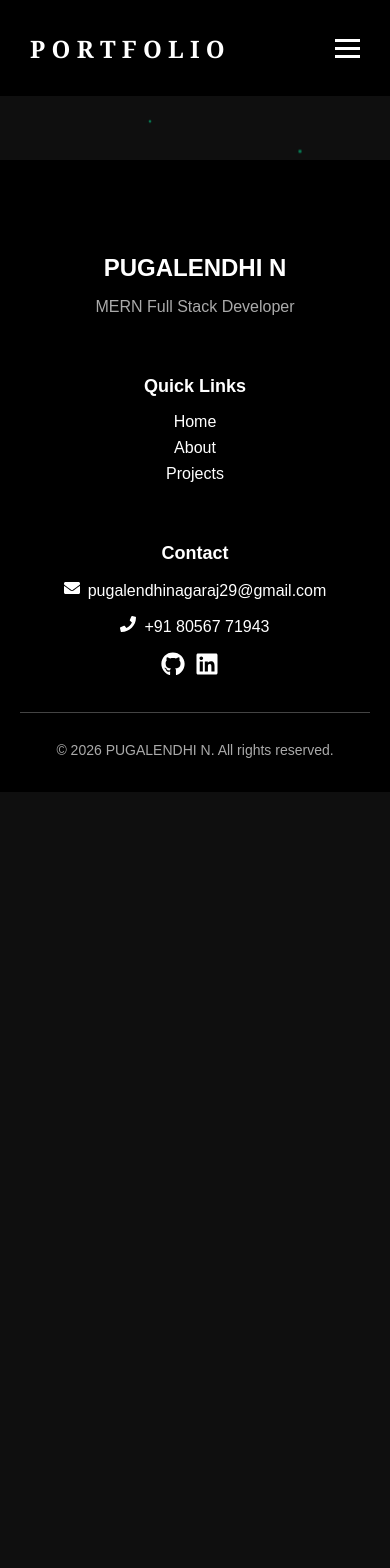
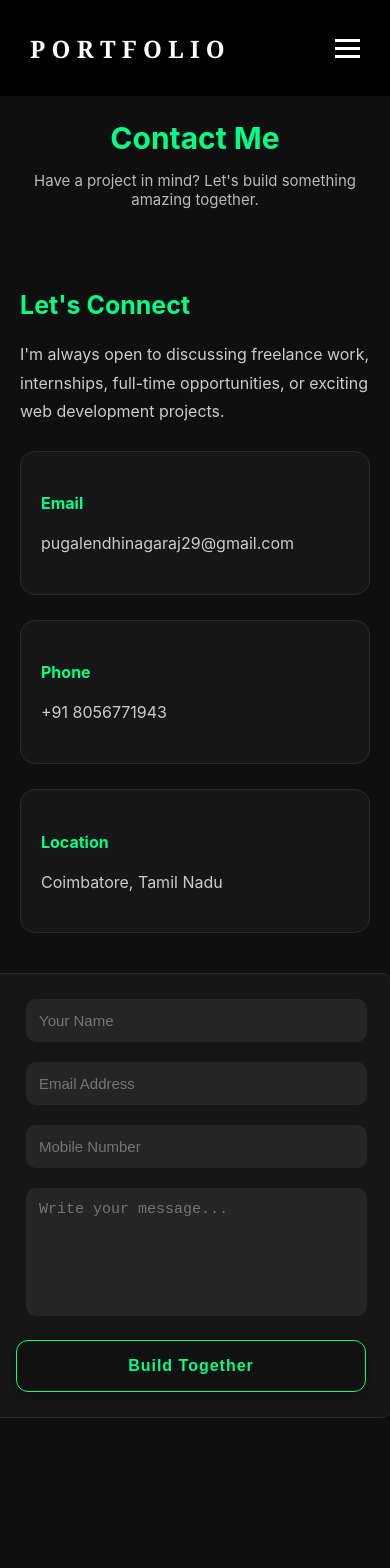
Before and after one commit to PUGALENDHI-N/Portfolio, a React (Create React App) app: page /contact in a window 390 px wide. Shown: the top 1568 px of the page. Before the commit the page ends 844 px from the top, so only its background shows below. Built offline with nearby package versions, Linux system fonts and the light colour scheme.

Commit message:
Added contact page and updated portfolio

```diff
--- a/package.json
+++ b/package.json
@@ -7,6 +7,7 @@
     "@testing-library/jest-dom": "^6.9.1",
     "@testing-library/react": "^16.3.2",
     "@testing-library/user-event": "^13.5.0",
+    "axios": "^1.18.1",
     "react": "^19.2.4",
     "react-dom": "^19.2.4",
     "react-icons": "^5.6.0",
--- a/src/App.js
+++ b/src/App.js
@@ -7,6 +7,7 @@ import About from "./pages/About";
 import Project from "./pages/Project";
 import Footer from "./pages/Footer";
 import Preloaders from "./component/Preloaders";
+import Contact from "./pages/Contact";
 
 function App() {
   const [loading, setLoading] = useState(true);
@@ -31,6 +32,7 @@ function App() {
           <Route path="/" element={<Home />} />
           <Route path="/about" element={<About />} />
           <Route path="/project" element={<Project />} />
+          <Route path="/contact" element={<Contact />} />
         </Routes>
       </BrowserRouter>
 
--- a/src/component/Navbar.js
+++ b/src/component/Navbar.js
@@ -1,5 +1,5 @@
 import React, { useState } from "react";
-import { Link } from "react-router-dom";
+import { NavLink } from "react-router-dom";
 import "./Navbar.css";
 
 function Navbar() {
@@ -9,14 +9,35 @@ function Navbar() {
     setMenuActive(!menuActive);
   };
 
+  const closeMenu = () => {
+    setMenuActive(false);
+  };
+
   return (
     <nav className="navbar">
-      <Link className="logo" to="/">P O R T F O L I O</Link>
+
+      <NavLink className="logo" to="/">
+        P O R T F O L I O
+      </NavLink>
 
       <div className={`nav-links ${menuActive ? "active" : ""}`}>
-        <Link to="/" onClick={() => setMenuActive(false)}>Home</Link>
-        <Link to="/about" onClick={() => setMenuActive(false)}>About</Link>
-        <Link to="/project" onClick={() => setMenuActive(false)}>Project</Link>
+
+        <NavLink to="/" onClick={closeMenu}>
+          Home
+        </NavLink>
+
+        <NavLink to="/about" onClick={closeMenu}>
+          About
+        </NavLink>
+
+        <NavLink to="/project" onClick={closeMenu}>
+          Projects
+        </NavLink>
+
+        <NavLink to="/contact" onClick={closeMenu}>
+          Contact
+        </NavLink>
+
       </div>
 
       <div className="hamburger" onClick={toggleMenu}>
@@ -24,6 +45,7 @@ function Navbar() {
         <div></div>
         <div></div>
       </div>
+
     </nav>
   );
 }
--- /dev/null
+++ b/src/css/Contact.css
@@ -0,0 +1,262 @@
+.contact{
+
+    min-height:100vh;
+    background:#0f0f0f;
+    color:white;
+
+    padding:90px 8%;
+
+    animation:fadeIn 1s ease;
+}
+
+.contact h1{
+
+    text-align:center;
+    font-size:45px;
+    color:#00ff88;
+    margin-bottom:15px;
+    margin-top: 50px;
+}
+
+.contact-subtitle{
+
+    text-align:center;
+    color:#bbb;
+    margin-bottom:60px;
+    font-size:18px;
+}
+
+.contact-container{
+
+    display:flex;
+    gap:50px;
+    align-items:flex-start;
+}
+
+.contact-info{
+
+    flex:1;
+}
+
+.contact-info h2{
+
+    font-size:32px;
+    margin-bottom:20px;
+    color:#00ff88;
+}
+
+.contact-info p{
+
+    color:#ccc;
+    line-height:1.8;
+}
+
+.info-box{
+
+    margin-top:25px;
+
+    background:#161616;
+
+    border:1px solid #2a2a2a;
+
+    padding:20px;
+
+    border-radius:15px;
+
+    transition:.4s;
+}
+
+.info-box:hover{
+
+    transform:translateY(-5px);
+
+    border-color:#00ff88;
+
+    box-shadow:0 0 20px rgba(0,255,136,.2);
+}
+
+.info-box h4{
+
+    color:#00ff88;
+    margin-bottom:8px;
+}
+
+.contact-form{
+
+    flex:1;
+
+    background:#161616;
+margin-top: 171px;
+    padding:35px;
+    margin-left: -30px;
+
+    border-radius:10px;
+
+    border:1px solid #2a2a2a;
+    width: 80%;
+
+}
+
+.contact-form input,
+.contact-form textarea{
+
+    width:90%;
+
+    padding:15px;
+
+    margin-bottom:20px;
+
+    border:none;
+
+    outline:none;
+    margin-left: 10px;
+
+
+    border-radius:10px;
+
+    background:#252525;
+
+    color:white;
+
+    font-size:16px;
+
+    transition:.3s;
+}
+
+.contact-form input:focus,
+.contact-form textarea:focus{
+
+    border:1px solid #00ff88;
+
+    box-shadow:0 0 15px rgba(0,255,136,.3);
+}
+
+.contact-form textarea{
+
+    resize:none;
+}
+
+.contact-form button{
+
+    width:100%;
+
+    padding:16px;
+
+    border:1px solid #00ff88;
+
+    border-radius:12px;
+
+    background:#111;
+
+    color:#00ff88;
+
+    font-size:18px;
+
+    font-weight:600;
+
+    cursor:pointer;
+
+    transition:all .3s ease;
+
+    box-shadow:0 5px 15px rgba(0,0,0,.3);
+
+    letter-spacing:1px;
+}
+
+.contact-form button:hover{
+
+    background:#00ff88;
+
+    color:#000;
+
+    transform:translateY(-5px) scale(1.02);
+
+    box-shadow:
+        0 10px 20px rgba(0,255,136,.35),
+        0 0 10px rgba(0,255,136,.25);
+
+    border-color:#00ff88;
+}
+
+.contact-form button:active{
+
+    transform:scale(.98);
+}
+.error{
+    color:#ff4d4d;
+    font-size:14px;
+    font-weight:500;
+    display:block;
+    margin-top:-12px;
+    margin-bottom:15px;
+    text-align:left;
+}
+
+/* ================= Tablet ================= */
+
+@media(max-width:992px){
+
+.contact{
+
+padding:80px 5%;
+}
+
+.contact-container{
+
+flex-direction:column;
+}
+
+.contact-info,
+.contact-form{
+
+width:100%;
+}
+
+.contact h1{
+
+font-size:38px;
+}
+}
+
+/* ================= Mobile ================= */
+
+@media(max-width:600px){
+
+.contact{
+
+padding:70px 20px;
+}
+
+.contact h1{
+
+font-size:30px;
+}
+
+.contact-subtitle{
+
+font-size:15px;
+}
+
+.contact-info h2{
+
+font-size:25px;
+}
+
+.contact-form{
+margin-top: -10px;
+padding:25px;
+}
+
+.contact-form input,
+.contact-form textarea{
+
+font-size:15px;
+
+padding:13px;
+}
+
+.contact-form button{
+
+font-size:16px;
+}
+}
--- /dev/null
+++ b/src/pages/Contact.js
@@ -0,0 +1,210 @@
+import React, { useState } from "react";
+import axios from "axios";
+import "../css/Contact.css";
+
+function Contact() {
+  const [formData, setFormData] = useState({
+    name: "",
+    email: "",
+    mobile: "",
+    message: "",
+  });
+
+  const [errors, setErrors] = useState({});
+
+  // Validation
+  const validate = () => {
+    let newErrors = {};
+
+    // Name
+    if (formData.name.trim().length < 3) {
+      newErrors.name = "Name must contain at least 3 characters.";
+    }
+
+    // Email
+    const emailRegex = /^[^\s@]+@[^\s@]+\.[^\s@]+$/;
+
+    if (!emailRegex.test(formData.email)) {
+      newErrors.email = "Please enter a valid email address.";
+    }
+
+    // Mobile
+    const mobileRegex = /^[0-9]{10}$/;
+
+    if (!mobileRegex.test(formData.mobile)) {
+      newErrors.mobile = "Mobile number must contain exactly 10 digits.";
+    }
+
+    // Message
+    if (formData.message.trim().length < 10) {
+      newErrors.message = "Message must contain at least 10 characters.";
+    }
+
+    setErrors(newErrors);
+
+    return Object.keys(newErrors).length === 0;
+  };
+
+  // Input Change
+  const handleChange = (e) => {
+    const { name, value } = e.target;
+
+    if (name === "mobile") {
+      const onlyNumbers = value.replace(/\D/g, "");
+
+      setFormData({
+        ...formData,
+        mobile: onlyNumbers,
+      });
+    } else {
+      setFormData({
+        ...formData,
+        [name]: value,
+      });
+    }
+
+    setErrors({
+      ...errors,
+      [name]: "",
+    });
+  };
+
+  // Submit
+  const handleSubmit = async (e) => {
+    e.preventDefault();
+
+    if (!validate()) return;
+
+    try {
+      const response = await axios.post(
+        "http://localhost:5000/api/contact",
+        formData
+      );
+
+      alert(response.data.message);
+
+      setFormData({
+        name: "",
+        email: "",
+        mobile: "",
+        message: "",
+      });
+
+      setErrors({});
+    } catch (error) {
+      console.error(error);
+
+      if (error.response) {
+        alert(error.response.data.message);
+      } else {
+        alert("Unable to connect to the server.");
+      }
+    }
+  };
+
+  return (
+    <section className="contact">
+
+      <h1>Contact Me</h1>
+
+      <p className="contact-subtitle">
+        Have a project in mind? Let's build something amazing together.
+      </p>
+
+      <div className="contact-container">
+
+        {/* Left */}
+
+        <div className="contact-info">
+
+          <h2>Let's Connect</h2>
+
+          <p>
+            I'm always open to discussing freelance work,
+            internships, full-time opportunities, or exciting
+            web development projects.
+          </p>
+
+          <div className="info-box">
+            <h4>Email</h4>
+            <p>pugalendhinagaraj29@gmail.com</p>
+          </div>
+
+          <div className="info-box">
+            <h4>Phone</h4>
+            <p>+91 8056771943</p>
+          </div>
+
+          <div className="info-box">
+            <h4>Location</h4>
+            <p>Coimbatore, Tamil Nadu</p>
+          </div>
+
+        </div>
+
+        {/* Right */}
+
+        <form className="contact-form" onSubmit={handleSubmit}>
+
+          <input
+            type="text"
+            name="name"
+            placeholder="Your Name"
+            value={formData.name}
+            onChange={handleChange}
+          />
+
+          {errors.name && (
+            <small className="error">{errors.name}</small>
+          )}
+
+          <input
+            type="email"
+            name="email"
+            placeholder="Email Address"
+            value={formData.email}
+            onChange={handleChange}
+          />
+
+          {errors.email && (
+            <small className="error">{errors.email}</small>
+          )}
+
+          <input
+            type="text"
+            name="mobile"
+            placeholder="Mobile Number"
+            value={formData.mobile}
+            maxLength="10"
+            onChange={handleChange}
+          />
+
+          {errors.mobile && (
+            <small className="error">{errors.mobile}</small>
+          )}
+
+          <textarea
+            rows="6"
+            name="message"
+            placeholder="Write your message..."
+            value={formData.message}
+            onChange={handleChange}
+          />
+
+          {errors.message && (
+            <small className="error">{errors.message}</small>
+          )}
+
+          <button type="submit">
+            Build Together
+          </button>
+
+        </form>
+
+      </div>
+
+    </section>
+  );
+}
+
+export default Contact;
--- a/src/pages/Footer.js
+++ b/src/pages/Footer.js
@@ -18,6 +18,7 @@ function Footer() {
             <li><a href="/">Home</a></li>
             <li><a href="/about">About</a></li>
             <li><a href="/project">Projects</a></li>
+            <li><a href="/Contact">Contact</a></li>
           </ul>
         </div>
 
```
Also changed, not shown: 1 other file (tests, documents, lock files or other folders).
